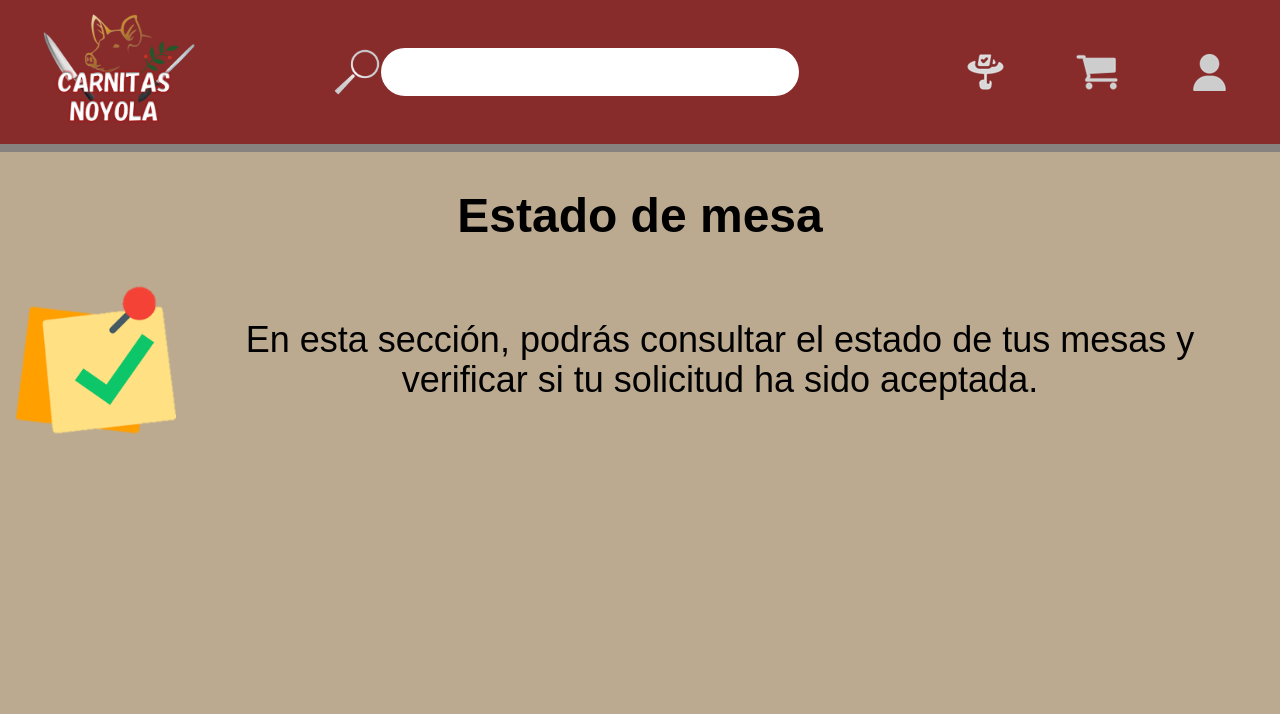
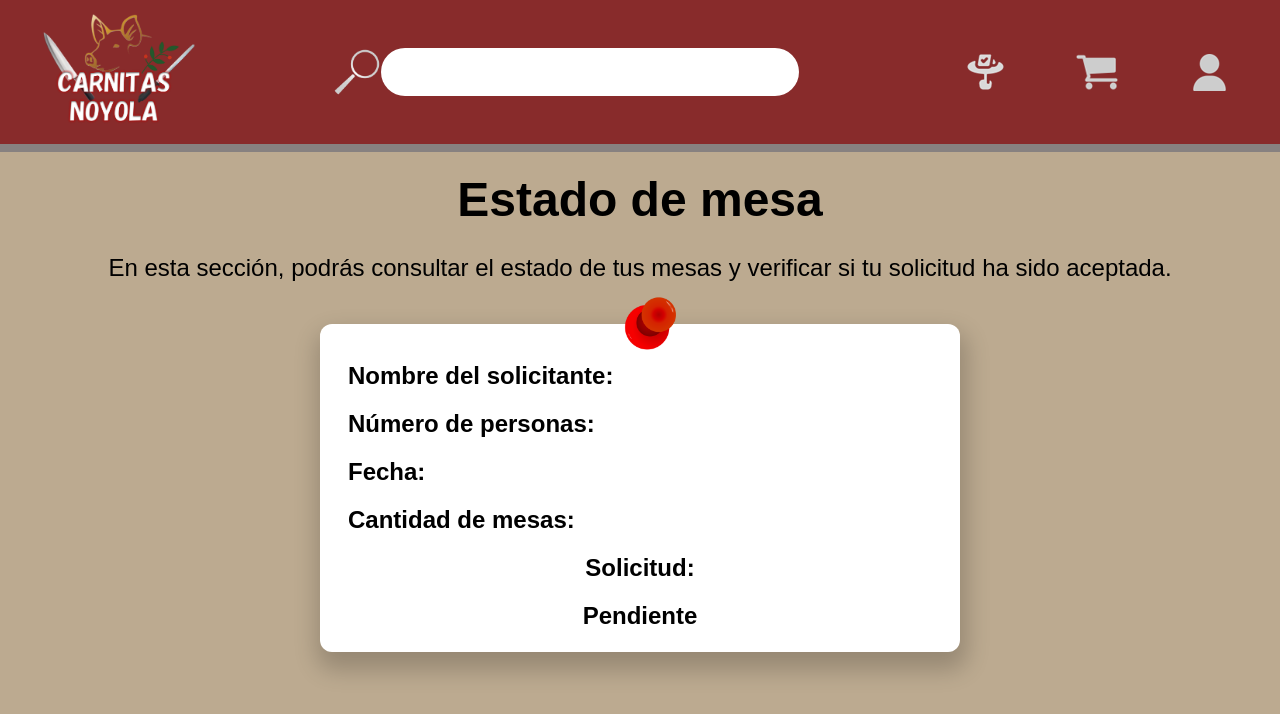
Before and after one commit to davity333/Carniceria_noyola, a React (Vite) app: page /tableStatus in a window 1280 px wide. Shown: the top 714 px of the page. Built offline with nearby package versions, Linux system fonts and the light colour scheme.

Commit message:
table status

```diff
--- a/src/Pages/PageTableStatus.jsx
+++ b/src/Pages/PageTableStatus.jsx
@@ -1,3 +1,4 @@
+import BoxStatusTable from "../assets/components/Molecules/MoleculesTableStatusUser/BoxStatusTable";
 import Title from "../assets/components/Molecules/MoleculesTableStatusUser/Title";
 import HeaderOrg from "../assets/components/Organism/OrganismTableStatus/HeaderOrganism";
 import OrgTableStatus from "../assets/components/Organism/OrganismTableStatus/OrgTableStatus";
@@ -9,6 +10,10 @@ function PageTableStatus(){
         <HeaderOrg></HeaderOrg>
         <Title></Title>
 
+        <div className="flex justify-center m-5">
+        <BoxStatusTable></BoxStatusTable>
+        </div>
+
         </div>
         </>
 
--- /dev/null
+++ b/src/assets/components/Molecules/MoleculesTableStatusUser/BoxStatusTable.jsx
@@ -0,0 +1,20 @@
+import tachuela from '/tachuela.png'
+
+function BoxStatusTable(){
+    return(
+        <>
+        <div className="w-[40rem] h-auto bg-white text-2xl p-5 space-y-4 rounded-xl m-5
+        shadow-[2px_13px_23px_5px_rgba(0,0,0,0.2)]">
+            <img src={tachuela} alt="logo" className='absolute h-[5rem] ml-[16rem] -mt-14'/>
+            <p className="m-2">Nombre del solicitante:</p>
+            <p className="m-2">Número de personas:</p>
+            <p className="m-2">Fecha:</p>
+            <p className="m-2">Cantidad de mesas:</p>
+            <p className="m-9 flex justify-center">Solicitud:</p>
+
+            <p className="flex justify-center">Pendiente</p>
+        </div>
+        </>
+    );
+}
+export default BoxStatusTable;
--- a/src/assets/components/Molecules/MoleculesTableStatusUser/Title.jsx
+++ b/src/assets/components/Molecules/MoleculesTableStatusUser/Title.jsx
@@ -3,12 +3,16 @@ import papelitoPalomita from '/papelitoPapelito.png'
 function Title(){
     return(
         <>
-            <p className='flex justify-center m-10 text-5xl'>Estado de mesa</p>
-        <div className='flex justify-between m-4'>
-        <img src={papelitoPalomita} alt="logo" className='h-40'/>
-        <p className='text-3xl flex items-center text-center text-4xl m-6 font-extralight'>En esta sección, podrás consultar el estado de tus mesas y verificar
-            si tu solicitud ha sido aceptada. </p>
-            </div>
+    <div className='flex items-center'>
+
+  <p className='flex-auto text-5xl text-center m-6'>Estado de mesa</p>
+</div>
+<div className=''>
+  <p className='flex items-center justify-center text-center text-2xl m-1 font-extralight'>
+    En esta sección, podrás consultar el estado de tus mesas y verificar si tu solicitud ha sido aceptada.
+  </p>
+</div>
+
         </>
     );
 }
--- a/src/assets/components/Molecules/addProduct/Form.jsx
+++ b/src/assets/components/Molecules/addProduct/Form.jsx
@@ -21,7 +21,7 @@ function Form() {
         const fileName = selectedFile.name;
 
         const newFileText = `Archivo seleccionado: ${fileName}`;
-        setFileText(newFileText); // Actualizar el estado fileText con el nombre del archivo
+        setFileText(newFileText); //
         console.log(newFileText);
     }
 
--- a/src/assets/components/Molecules/reservarMesas/Form.jsx
+++ b/src/assets/components/Molecules/reservarMesas/Form.jsx
@@ -1,7 +1,43 @@
 import FormField from './FormField';
 import Button from '../../Atoms/reservarMesas/Button';
 import toast, { Toaster } from 'react-hot-toast';
+import { useState } from 'react';
 function Form() {
+      const [solicitante, setSolcicitante] = useState('');
+      const [numero, setNumero] = useState('');
+      const [fecha, setFecha] = useState ('');
+      const [cantidad, setCantidad] = useState ('');
+      const handerReservar = ()=>{
+        //----------------------------------------------//
+        e.preventDefault (); // preventDefault es para que no se actualice cuando se hace clic en el botón
+
+
+    fetch(`${import.meta.env.VITE_URL}/Reservation`, { // METODO, CABEZARA Y BODY
+        method: 'POST',
+        headers: {
+            'Content-Type': 'application/json',
+            'Access-Control-Allow-Origin': '*' // ES PARA PERMITIR Y RESTRINGIR QUE DOMINIOS Y SITIOS WEB SON ACCESIBLES
+        },
+        body: JSON.stringify({
+            'name': solicitante,
+            'amount': stock,
+            'price' : price,
+        })
+    })
+    .then(response => {
+        if (response.ok) {
+            return response.json();
+        } else {
+            throw new Error('Error al realizar la solicitud');
+        }
+    })
+    .then(data => {
+        console.log(data);
+    })
+    .catch(error => {
+        console.log(error);
+    });
+  }
   return (
     <form className="space-y-4">
       <FormField
@@ -12,6 +48,7 @@ function Form() {
         autoComplete="text"
         required={true}
         label="Nombre del solicitante"
+        value={solicitante}
       />
       <FormField
         id="noPeople"
@@ -21,6 +58,7 @@ function Form() {
         autoComplete="current-text"
         required={true}
         label="Número de personas"
+        value={numero}
       />
       <FormField
         id="date"
@@ -30,6 +68,7 @@ function Form() {
         autoComplete="s"
         required={true}
         label="Hora"
+        value={fecha}
       />
          <FormField
         id="amount"
@@ -39,10 +78,11 @@ function Form() {
         autoComplete="number-current"
         required={true}
         label="Cantidad de mesas"
+        value={cantidad}
       />
 
       <div>
-        <Button type="submit" onClick={() =>toast.success('Mesa agregada correctamente')
+        <Button type="submit" onClick={handerReservar
  } children={"Reservar mesa"}></Button>
         <Toaster></Toaster>
       </div>
--- a/src/assets/components/Molecules/reservarMesas/FormField.jsx
+++ b/src/assets/components/Molecules/reservarMesas/FormField.jsx
@@ -1,7 +1,7 @@
 import Label from '../../Atoms/reservarMesas/Label';
 import Input from '../../Atoms/reservarMesas/Input';
 
-function FormField({ id, name, type, placeholder, autoComplete, required, label }) {
+function FormField({ id, name, type, placeholder, autoComplete, required, label, onChange, value }){
   return (
     <div >
       <Label htmlFor={id}>{label}</Label>
@@ -13,6 +13,8 @@ function FormField({ id, name, type, placeholder, autoComplete, required, label
           placeholder={placeholder}
           autoComplete={autoComplete}
           required={required}
+          onChange={onChange}
+          value={value}
         />
       </div>
     </div>
```
Also changed, not shown: public/tachuela.png (added).
